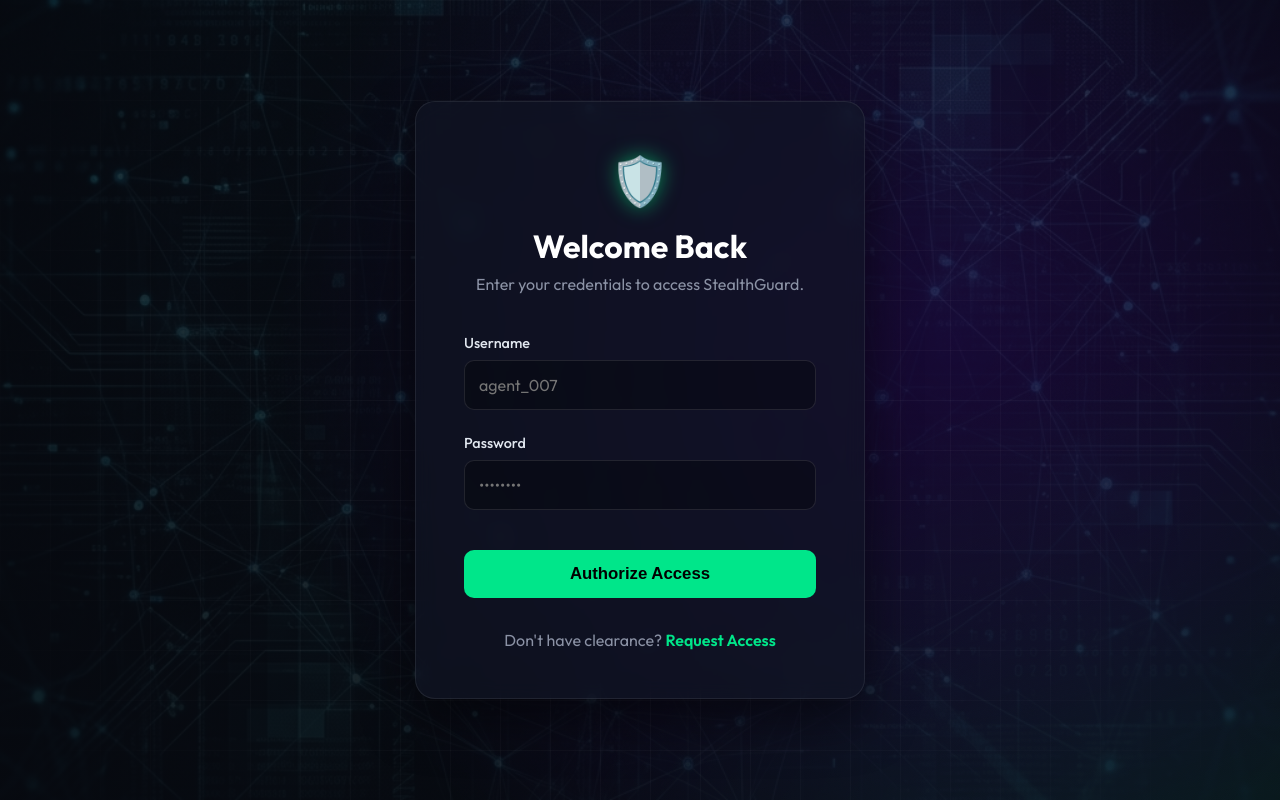
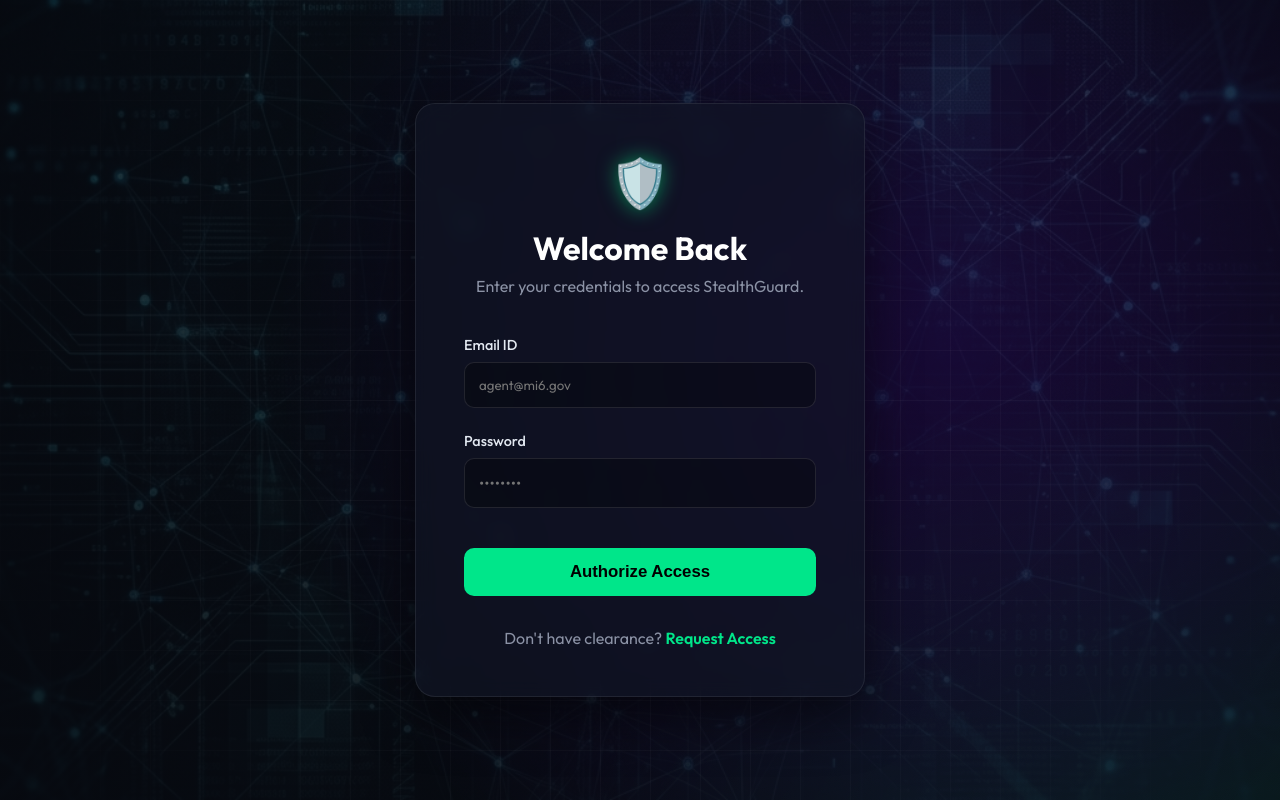
Before and after one commit to abhishek5356863-sketch/image-watermark, a Flask app: page /login in a window 1280 px wide. Run offline with Flask 3, Linux system fonts and the light colour scheme; some libraries are stand-ins or nearby versions.

Commit message:
Update login flow to use Email ID instead of Username

```diff
--- a/app.py
+++ b/app.py
@@ -78,16 +78,16 @@ def register():
 def login():
     """Handles user login."""
     if request.method == 'POST':
-        username = request.form.get('username')
+        email = request.form.get('email')
         password = request.form.get('password')
 
-        user = User.query.filter_by(username=username).first()
+        user = User.query.filter_by(email=email).first()
         if user and check_password_hash(user.password_hash, password):
             session['user_id'] = user.id
             session['username'] = user.username
             return redirect(url_for('index'))
 
-        return render_template('login.html', error="Invalid username or password")
+        return render_template('login.html', error="Invalid email or password")
 
     return render_template('login.html')
 
--- a/templates/login.html
+++ b/templates/login.html
@@ -125,8 +125,8 @@
 
             <form action="{{ url_for('login') }}" method="POST">
                 <div class="form-group">
-                    <label for="username">Username</label>
-                    <input type="text" id="username" name="username" required placeholder="agent_007">
+                    <label for="email">Email ID</label>
+                    <input type="email" id="email" name="email" required placeholder="agent@mi6.gov">
                 </div>
                 <div class="form-group">
                     <label for="password">Password</label>
```
